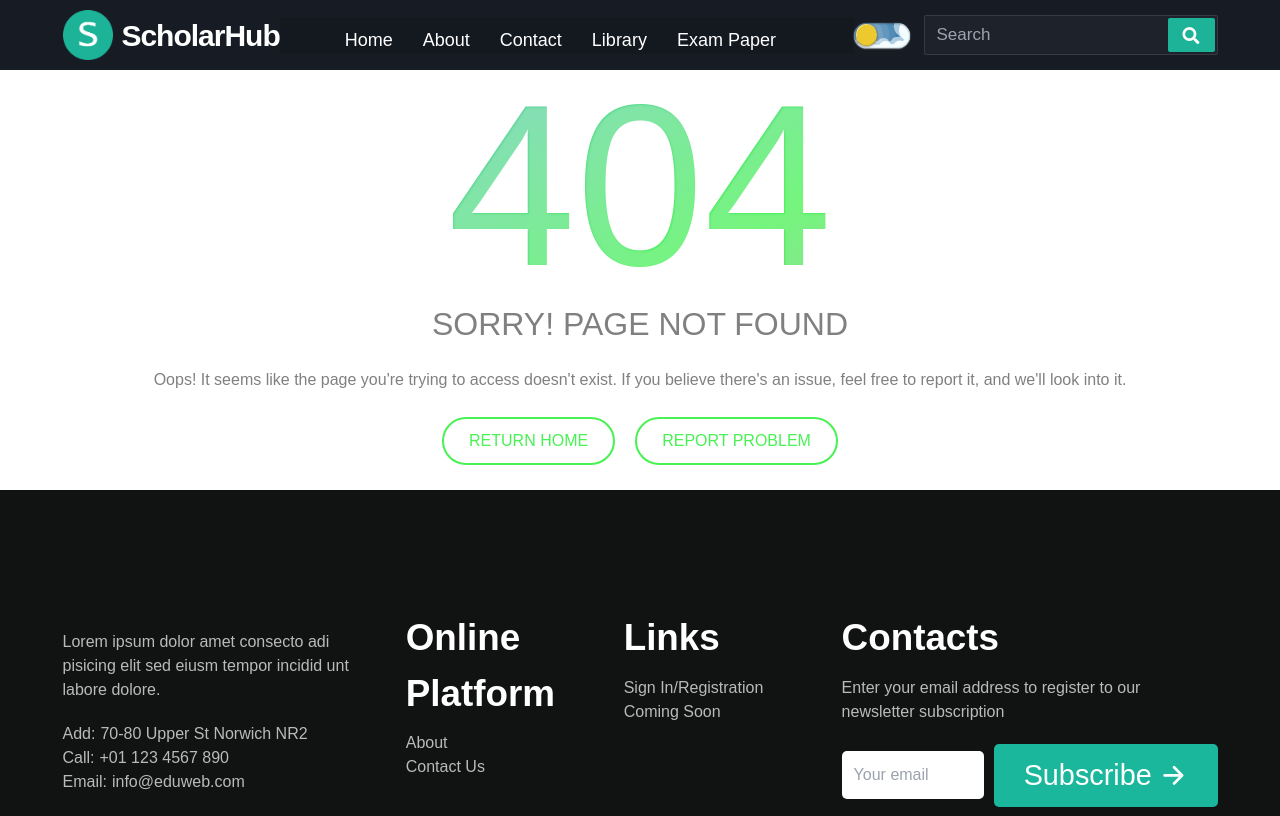
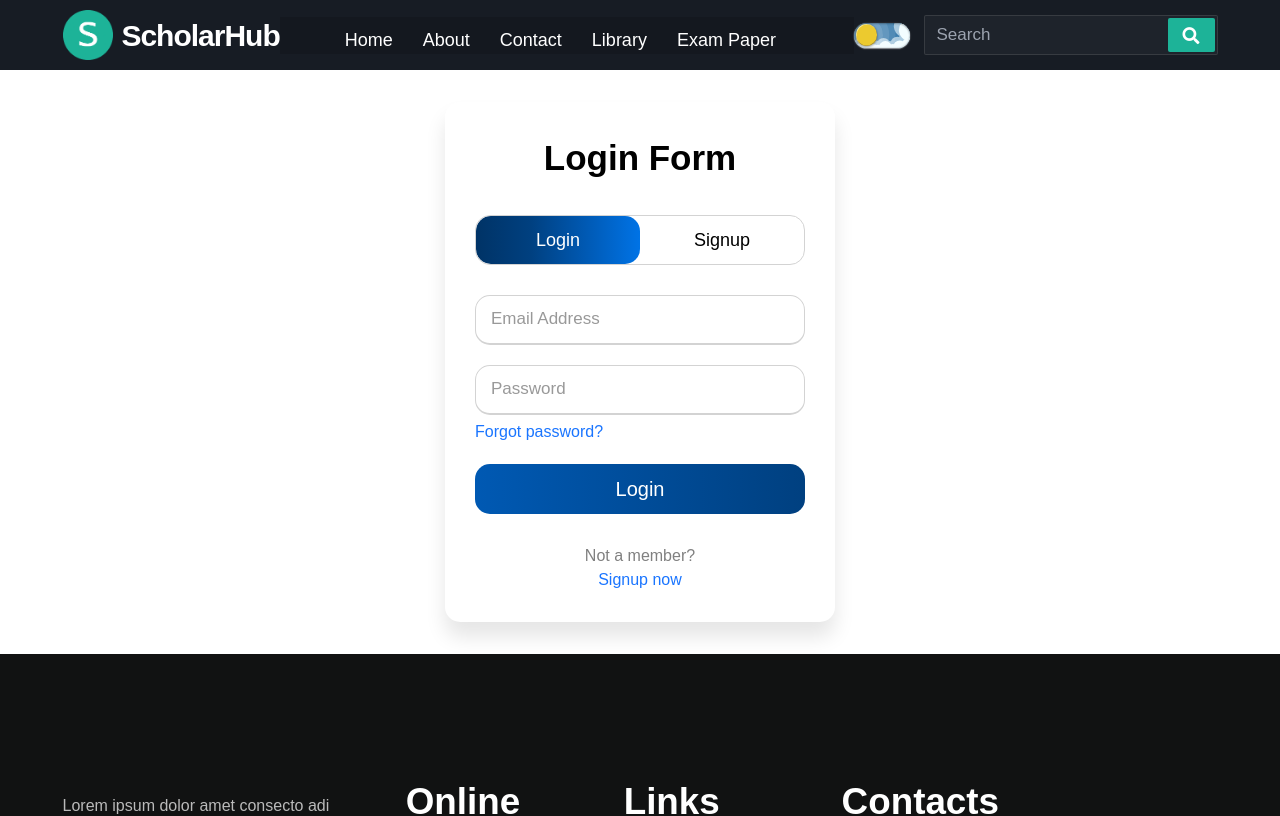
Before and after one commit to Sanskargupta0/ScholarHub-frontend, a React (Vite) app: page /login in a window 1280 px wide. Shown: the top 816 px of the page. Built offline with nearby package versions, Linux system fonts and the light colour scheme.

Commit message:
Added: Login Page

```diff
--- a/src/App.jsx
+++ b/src/App.jsx
@@ -11,6 +11,7 @@ function App() {
           <Route path="/" element={<pages.Home />} />
           <Route path="/about" element={<pages.About />} />
           <Route path="/contact" element={<pages.Contact />} />
+          <Route path="/login" element={<pages.Login />} />
           <Route path="*" element={<pages.Error />} />
         </Routes>
         <components.Footer />
--- /dev/null
+++ b/src/pages/Login/Login.css
@@ -0,0 +1,206 @@
+.loginStyle {
+  display: flex;
+  justify-content: center;
+  margin: 2rem;
+
+  * {
+    margin: 0;
+    padding: 0;
+    box-sizing: border-box;
+    font-family: "Poppins", sans-serif;
+  }
+  html,
+  body {
+    display: grid;
+    height: 100%;
+    width: 100%;
+    place-items: center;
+    background: -webkit-linear-gradient(
+      left,
+      #003366,
+      #004080,
+      #0059b3,
+      #0073e6
+    );
+  }
+  ::selection {
+    background: #1a75ff;
+    color: #fff;
+  }
+  .wrapper {
+    overflow: hidden;
+    max-width: 390px;
+    background: #fff;
+    padding: 30px;
+    border-radius: 15px;
+    box-shadow: 0px 15px 20px rgba(0, 0, 0, 0.1);
+  }
+  .wrapper .title-text {
+    display: flex;
+    width: 200%;
+  }
+  .wrapper .title {
+    width: 50%;
+    font-size: 35px;
+    font-weight: 600;
+    text-align: center;
+    transition: all 0.6s cubic-bezier(0.68, -0.55, 0.265, 1.55);
+  }
+  .wrapper .slide-controls {
+    position: relative;
+    display: flex;
+    height: 50px;
+    width: 100%;
+    overflow: hidden;
+    margin: 30px 0 10px 0;
+    justify-content: space-between;
+    border: 1px solid lightgrey;
+    border-radius: 15px;
+  }
+  .slide-controls .slide {
+    height: 100%;
+    width: 100%;
+    color: #fff;
+    font-size: 18px;
+    font-weight: 500;
+    text-align: center;
+    line-height: 48px;
+    cursor: pointer;
+    z-index: 1;
+    transition: all 0.6s ease;
+  }
+  .slide-controls label.signup {
+    color: #000;
+  }
+  .slide-controls .slider-tab {
+    position: absolute;
+    height: 100%;
+    width: 50%;
+    left: 0;
+    z-index: 0;
+    border-radius: 15px;
+    background: -webkit-linear-gradient(
+      left,
+      #003366,
+      #004080,
+      #0059b3,
+      #0073e6
+    );
+    transition: all 0.6s cubic-bezier(0.68, -0.55, 0.265, 1.55);
+  }
+  input[type="radio"] {
+    display: none;
+  }
+  #signup:checked ~ .slider-tab {
+    left: 50%;
+  }
+  #signup:checked ~ label.signup {
+    color: #fff;
+    cursor: default;
+    user-select: none;
+  }
+  #signup:checked ~ label.login {
+    color: #000;
+  }
+  #login:checked ~ label.signup {
+    color: #000;
+  }
+  #login:checked ~ label.login {
+    cursor: default;
+    user-select: none;
+  }
+  .wrapper .form-container {
+    width: 100%;
+    overflow: hidden;
+  }
+  .form-container .form-inner {
+    display: flex;
+    width: 200%;
+  }
+  .form-container .form-inner form {
+    width: 50%;
+    transition: all 0.6s cubic-bezier(0.68, -0.55, 0.265, 1.55);
+  }
+  .form-inner form .field {
+    height: 50px;
+    width: 100%;
+    margin-top: 20px;
+  }
+  .form-inner form .field input {
+    height: 100%;
+    width: 100%;
+    outline: none;
+    padding-left: 15px;
+    border-radius: 15px;
+    border: 1px solid lightgrey;
+    border-bottom-width: 2px;
+    font-size: 17px;
+    transition: all 0.3s ease;
+  }
+  .form-inner form .field input:focus {
+    border-color: #1a75ff;
+    /* box-shadow: inset 0 0 3px #fb6aae; */
+  }
+  .form-inner form .field input::placeholder {
+    color: #999;
+    transition: all 0.3s ease;
+  }
+  form .field input:focus::placeholder {
+    color: #1a75ff;
+  }
+  .form-inner form .pass-link {
+    margin-top: 5px;
+  }
+  .form-inner form .signup-link {
+    text-align: center;
+    margin-top: 30px;
+  }
+  .form-inner form .pass-link a,
+  .form-inner form .signup-link a {
+    color: #1a75ff;
+    text-decoration: none;
+  }
+  .form-inner form .pass-link a:hover,
+  .form-inner form .signup-link a:hover {
+    text-decoration: underline;
+  }
+  form .btnn {
+    height: 50px;
+    width: 100%;
+    border-radius: 15px;
+    position: relative;
+    overflow: hidden;
+  }
+  form .btnn .btnn-layer {
+    height: 100%;
+    width: 300%;
+    position: absolute;
+    left: -100%;
+    background: -webkit-linear-gradient(
+      right,
+      #003366,
+      #004080,
+      #0059b3,
+      #0073e6
+    );
+    border-radius: 15px;
+    transition: all 0.4s ease;
+  }
+  form .btnn:hover .btnn-layer {
+    left: 0;
+  }
+  form .btnn input[type="submit"] {
+    height: 100%;
+    width: 100%;
+    z-index: 1;
+    position: relative;
+    background: none;
+    border: none;
+    color: #fff;
+    padding-left: 0;
+    border-radius: 15px;
+    font-size: 20px;
+    font-weight: 500;
+    cursor: pointer;
+  }
+}
--- /dev/null
+++ b/src/pages/Login/Login.jsx
@@ -0,0 +1,88 @@
+import React, { useState, useEffect } from "react";
+import "./Login.css";
+
+function Login() {
+  const [isSignup, setIsSignup] = useState(false);
+
+  useEffect(() => {
+    const loginForm = document.querySelector("form.login");
+    const loginText = document.querySelector(".title-text .login");
+
+    if (isSignup) {
+      loginForm.style.marginLeft = "-50%";
+      loginText.style.marginLeft = "-50%";
+    } else {
+      loginForm.style.marginLeft = "0%";
+      loginText.style.marginLeft = "0%";
+    }
+  }, [isSignup]);
+
+  const handleSignupClick = () => {
+    setIsSignup(true);
+  };
+
+  const handleLoginClick = () => {
+    setIsSignup(false);
+  };
+
+  return (
+    <div className="loginStyle">
+      <div className="wrapper">
+        <div className="title-text" style={{color:"black"}}>
+          <div className="title login">Login Form</div>
+          <div className="title signup">Signup Form</div>
+        </div>
+        <div className="form-container">
+          <div className="slide-controls">
+            <input type="radio" name="slide" id="login" checked={!isSignup} readOnly />
+            <input type="radio" name="slide" id="signup" checked={isSignup} readOnly />
+            <label htmlFor="login" className="slide login" onClick={handleLoginClick}>
+              Login
+            </label>
+            <label htmlFor="signup" className="slide signup" onClick={handleSignupClick}>
+              Signup
+            </label>
+            <div className="slider-tab"></div>
+          </div>
+          <div className="form-inner">
+            <form action="#" className="login">
+              <div className="field">
+                <input type="text" placeholder="Email Address" required />
+              </div>
+              <div className="field">
+                <input type="password" placeholder="Password" required />
+              </div>
+              <div className="pass-link">
+                <a href="#">Forgot password?</a>
+              </div>
+              <div className="field btnn">
+                <div className="btnn-layer"></div>
+                <input type="submit" value="Login" />
+              </div>
+              <div className="signup-link">
+                Not a member? <a href="#" onClick={handleSignupClick}>Signup now</a>
+              </div>
+            </form>
+            <form action="#" className="signup">
+              <div className="field">
+                <input type="text" placeholder="Email Address" required />
+              </div>
+              <div className="field">
+                <input type="password" placeholder="Password" required />
+              </div>
+              <div className="field">
+                <input type="password" placeholder="Confirm password" required />
+              </div>
+              <div className="field btnn">
+                <div className="btnn-layer"></div>
+                <input type="submit" value="Signup" />
+              </div>
+            </form>
+          </div>
+        </div>
+      </div>
+    </div>
+  );
+}
+
+export default Login;
--- a/src/pages/pages.js
+++ b/src/pages/pages.js
@@ -2,11 +2,13 @@ import Home from "./Home/home";
 import About from "./About/About";
 import Error from "./Error/Error";
 import Contact from "./Contact/Contact";
+import Login from "./Login/Login";
 
 
 export default {
     Home,
     About,
     Error,
-    Contact
+    Contact,
+    Login
 };
```
